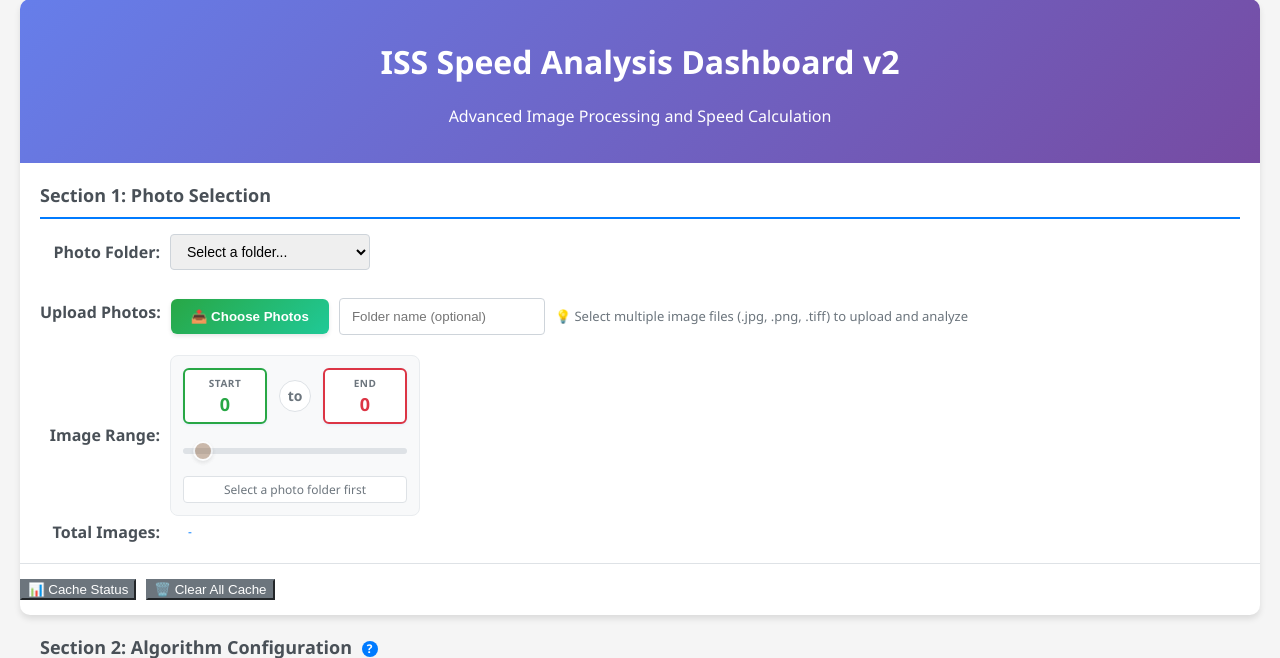
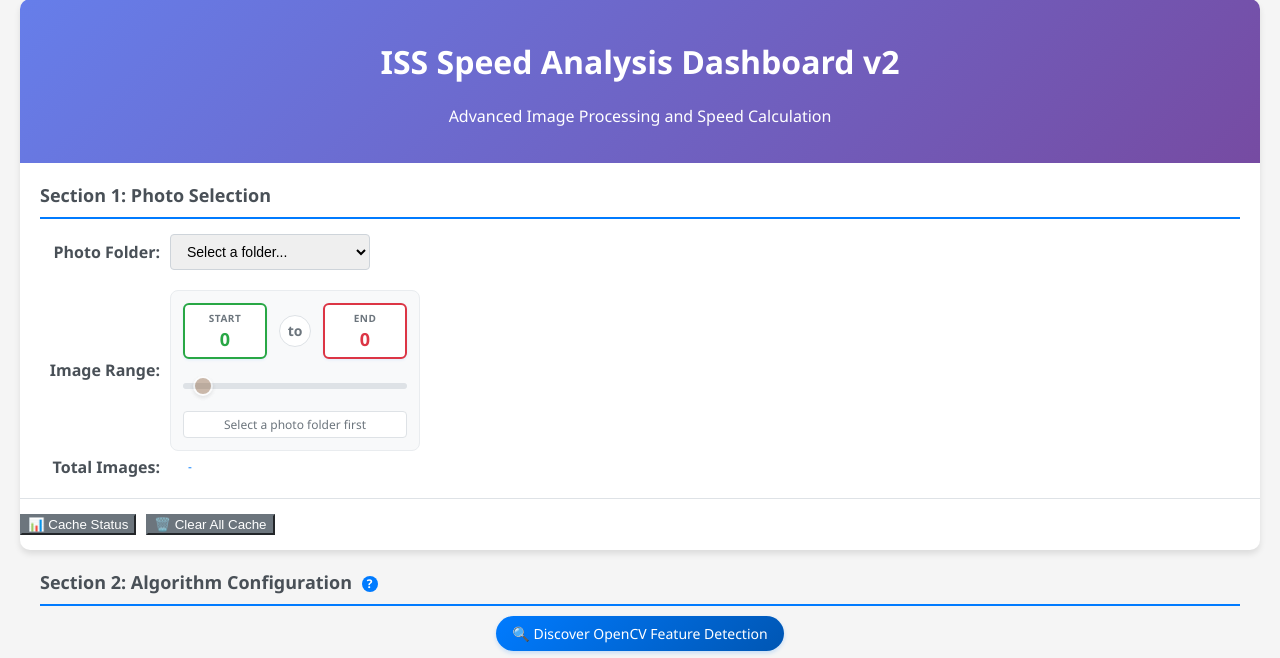
Before and after one commit to raphathegreat/astro_explorer, a Flask app: page / in a window 1280 px wide; the page is wider, and only the part inside the window is pictured. Shown: the part 21-679 px from the top of that part. Run offline with Flask 2, Linux system fonts and the light colour scheme; some libraries are stand-ins or nearby versions.

Commit message:
fix: Remove environment-based UI switching to use consistent local UI
- Always hide file upload section regardless of environment
- Use local UI version consistently on both local and Railway
- Updated helpful message to reflect folder-based approach
- Ensures UI consistency between local development and production
- User prefers local UI version without upload section

```diff
--- a/templates/dashboard_v2_clean.html
+++ b/templates/dashboard_v2_clean.html
@@ -1279,7 +1279,7 @@
                         <option value="">Select a folder...</option>
                     </select>
                     <div id="noFoldersMessage" style="display: none; margin-top: 8px; padding: 8px; background: #f8f9fa; border: 1px solid #dee2e6; border-radius: 4px; font-size: 14px; color: #6c757d;">
-                        ℹ️ No photo folders found. Please upload photos using the "Choose Files" button below.
+                        ℹ️ No photo folders found. Please add photos-* folders to your project directory.
                     </div>
                 </div>
                 <!-- Railway environment: File upload -->
@@ -1953,19 +1953,14 @@
 
                 console.log('🌍 Environment detected:', env);
 
-                if (env.supports_folder_selection) {
-                    // Local environment - folder selection is in dropdown
-                    document.getElementById('railwayFileUpload').style.display = 'none';
-                    console.log('🏠 Local environment: Folder selection enabled in dropdown');
-                } else {
-                    // Railway environment - show file upload
-                    document.getElementById('railwayFileUpload').style.display = 'flex';
-                    console.log('☁️ Railway environment: File upload enabled');
-                }
+                // Always use local UI version (hide file upload section)
+                document.getElementById('railwayFileUpload').style.display = 'none';
+                console.log('🏠 Using local UI version: Folder selection enabled in dropdown');
+
             } catch (error) {
                 console.error('❌ Error detecting environment:', error);
-                // Default to file upload if detection fails
-                document.getElementById('railwayFileUpload').style.display = 'flex';
+                // Default to local UI version
+                document.getElementById('railwayFileUpload').style.display = 'none';
             }
         }
 
```
